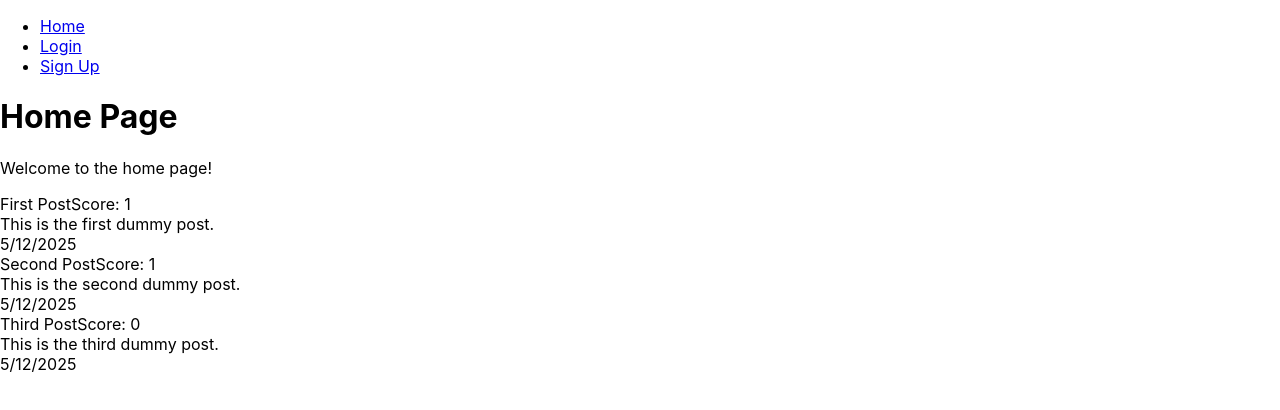
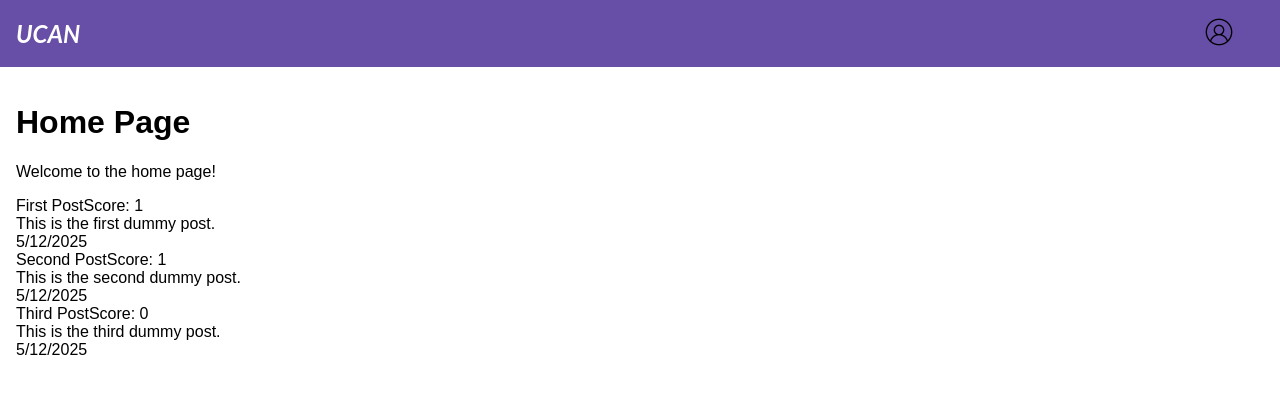
Before and after one commit to ucan-app/ucan-frontend, a React (Create React App) app: page / in a window 1280 px wide. Shown: the top 410 px of the page. Built offline with nearby package versions, Linux system fonts and the light colour scheme.

Commit message:
Styled Layout banner

```diff
--- a/src/api/auth.ts
+++ b/src/api/auth.ts
@@ -80,7 +80,7 @@ export const getPosts = async (params?: { tag?: string; search?: string; badge?:
   }
 };
 
-export const createPost = async (postData: { title: string; description: string; creatorId: string }): Promise<Post> => {
+export const createPost = async (postData: { title: string; description: string; creatorId: number }): Promise<Post> => {
   try {
     const response = await axios.post("http://127.0.0.1:8080/posts", postData, {
       withCredentials: true,
--- /dev/null
+++ b/src/components/Layout.css
@@ -0,0 +1,117 @@
+/* General styles */
+body {
+  margin: 0;
+  font-family: Arial, sans-serif;
+}
+
+.app-container {
+  display: flex;
+  flex-direction: column;
+  height: 100vh;
+}
+
+.header {
+  background-color: #674ea7ff;
+  color: white;
+  padding: 0.5rem 1rem;
+  display: flex;
+  align-items: center;
+  justify-content: space-between;
+}
+
+.nav-bar {
+  display: flex;
+  align-items: center;
+  justify-content: space-between;
+  width: 100%;
+}
+
+.logo {
+  font-size: 1.5rem;
+  font-weight: bold;
+  font-style: italic;
+  font-family: 'Lato', sans-serif;
+  color: white;
+  text-decoration: none;
+}
+
+.user-menu {
+  position: relative;
+  margin-right: 1rem;
+}
+
+.user-icon {
+  background: none;
+  border: none;
+  cursor: pointer;
+}
+
+.user-icon-image {
+  width: 32px;
+  height: 32px;
+  border-radius: 50%;
+  border: 2px solid transparent; /* Transparent border for buffer zone */
+  padding: 5px;
+}
+
+/* Dropdown menu container */
+.dropdown-menu {
+  position: absolute;
+  top: 40px;
+  right: 0;
+  background-color: white;
+  color: black;
+  border: 1px solid #ddd;
+  border-radius: 8px; /* Rounded corners */
+  box-shadow: 0 4px 6px rgba(0, 0, 0, 0.1); /* Subtle shadow */
+  list-style: none;
+  padding: 0;
+  margin: 0;
+  z-index: 1000;
+  width: 150px;
+  display: none; /* Initially hidden */
+}
+
+/* Show dropdown menu on hover */
+.user-menu:hover .dropdown-menu {
+  display: block;
+}
+
+/* Dropdown menu items */
+.dropdown-menu li {
+  padding: 0.75rem 1rem; /* Add more padding for better spacing */
+  cursor: pointer;
+  border-bottom: 1px solid #f0f0f0; /* Add a divider between items */
+}
+
+/* Remove border for the last item */
+.dropdown-menu li:last-child {
+  border-bottom: none;
+}
+
+/* Links and buttons inside the dropdown */
+.dropdown-menu li a,
+.dropdown-menu li button {
+  text-decoration: none;
+  color: #595959;
+  display: block;
+  width: 100%;
+  text-align: left;
+  background: none;
+  border: none;
+  cursor: pointer;
+  font-size: 0.9rem; /* Slightly smaller font size */
+  font-family: 'Lato', sans-serif;
+  font-style: italic;
+}
+
+/* Hover effect for dropdown items */
+.dropdown-menu li:hover {
+  background-color: #f9f9f9; /* Light gray hover effect */
+  border-radius: 8px; /* Rounded corners */
+}
+
+.main-content {
+  flex: 1;
+  padding: 1rem;
+}
--- a/src/components/Layout.tsx
+++ b/src/components/Layout.tsx
@@ -1,6 +1,7 @@
 import React from "react";
-import { useNavigate } from "react-router-dom"; // Import useNavigate
+import { useNavigate } from "react-router-dom";
 import { User } from "../types";
+import "./Layout.css";
 
 interface LayoutProps {
   isLoggedIn: boolean;
@@ -13,30 +14,35 @@ const Layout: React.FC<LayoutProps> = ({
   isLoggedIn,
   handleLogout,
   currentUser,
-  children
+  children,
 }) => {
-  const navigate = useNavigate(); // Initialize useNavigate
+  const navigate = useNavigate();
 
   const handleLogoutAndRedirect = () => {
-    handleLogout(); // Call the provided logout function
-    navigate("/"); // Redirect to home page
+    handleLogout();
+    navigate("/");
   };
 
   return (
     <div className="app-container">
-      <header>
-        <nav className="main-nav">
-          <ul>
-            <li>
-              <a href="/">Home</a>
-            </li>
+      <header className="header">
+        <nav className="nav-bar">
+          <a href="/" className="logo">
+            UCAN
+          </a>
+          <div className="user-menu">
+            <button className="user-icon">
+              <img
+                src="/profile_icon.png"
+                alt="User"
+                className="user-icon-image"
+              />
+            </button>
+            <ul className="dropdown-menu">
               {isLoggedIn ? (
                 <>
                   <li>
                     <a href="/profile">Profile</a>
-                </li>
-                <li>
-                  <a href="/create">Create Post</a>
                   </li>
                   <li>
                     <button onClick={handleLogoutAndRedirect}>Logout</button>
@@ -53,6 +59,7 @@ const Layout: React.FC<LayoutProps> = ({
                 </>
               )}
             </ul>
+          </div>
         </nav>
       </header>
       <main className="main-content">{children}</main>
```
Also changed, not shown: public/profile_icon.png (added). Lines whose indentation alone changed are shown as unchanged.
